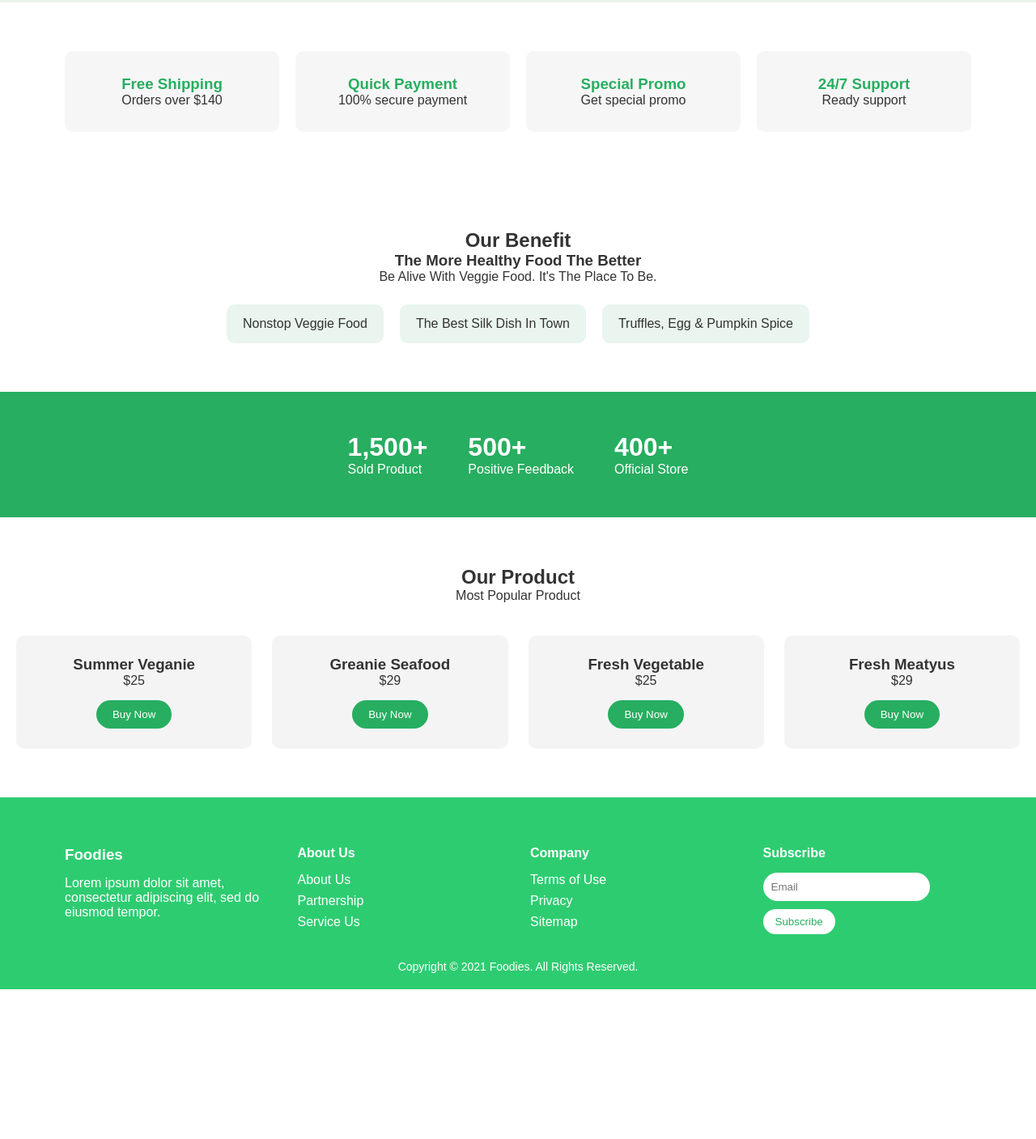
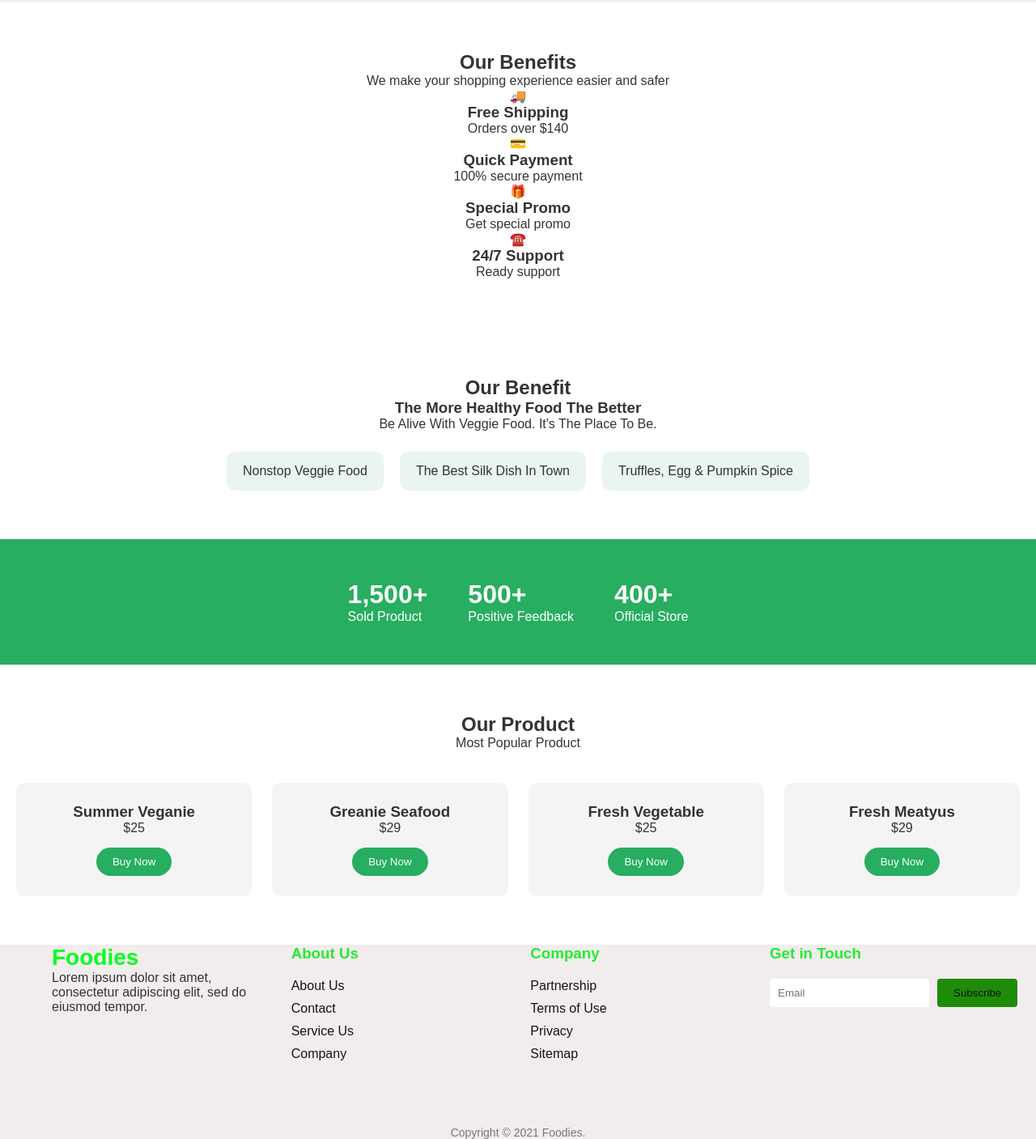
Before and after one commit to Aynal7411/assignment-2, a plain HTML site: page foody.html in a window 1280 px wide. Shown: the part 508-1915 px from the top of the page at 81% size. Before the commit the page ends 1730 px from the top, so only its background shows below. Drawn offline with Linux system fonts and the light colour scheme.

Commit message:
some change

```diff
--- a/foody.html
+++ b/foody.html
@@ -34,25 +34,43 @@
   </section>
 
   <!-- 🛒 Features Section -->
-  <section class="features">
-    <div class="feature">
+  <!-- Benefits Section -->
+<section class="benefits">
+  <div class="container">
+    <h2 class="section-title">Our Benefits</h2>
+    <p class="section-subtitle">We make your shopping experience easier and safer</p>
+
+    <div class="benefit-grid">
+      <!-- Card 1 -->
+      <div class="benefit-card">
+        <div class="icon">🚚</div>
         <h3>Free Shipping</h3>
         <p>Orders over $140</p>
       </div>
-    <div class="feature">
+
+      <!-- Card 2 -->
+      <div class="benefit-card">
+        <div class="icon">💳</div>
         <h3>Quick Payment</h3>
         <p>100% secure payment</p>
       </div>
-    <div class="feature">
+
+      <!-- Card 3 -->
+      <div class="benefit-card">
+        <div class="icon">🎁</div>
         <h3>Special Promo</h3>
         <p>Get special promo</p>
       </div>
-    <div class="feature">
+
+      <!-- Card 4 -->
+      <div class="benefit-card">
+        <div class="icon">☎️</div>
         <h3>24/7 Support</h3>
         <p>Ready support</p>
       </div>
+    </div>
+  </div>
 </section>
-
   <!-- 🥗 Benefits Section -->
   <section class="benefits">
     <h2>Our Benefit</h2>
@@ -111,38 +129,47 @@
   </section>
 
   <!-- 🌍 Footer -->
-  <footer>
+ <footer class="footer">
   <div class="footer-container">
     <div class="footer-col">
-        <h3>Foodies</h3>
+      <h2 class="footer-logo">Foodies</h2>
       <p>Lorem ipsum dolor sit amet, consectetur adipiscing elit, sed do eiusmod tempor.</p>
     </div>
+
     <div class="footer-col">
-        <h4>About Us</h4>
+      <h3>About Us</h3>
       <ul>
-          <li>About Us</li>
-          <li>Partnership</li>
-          <li>Service Us</li>
+        <li><a href="#">About Us</a></li>
+        <li><a href="#">Contact</a></li>
+        <li><a href="#">Service Us</a></li>
+        <li><a href="#">Company</a></li>
       </ul>
     </div>
+
     <div class="footer-col">
-        <h4>Company</h4>
+      <h3>Company</h3>
       <ul>
-          <li>Terms of Use</li>
-          <li>Privacy</li>
-          <li>Sitemap</li>
+        <li><a href="#">Partnership</a></li>
+        <li><a href="#">Terms of Use</a></li>
+        <li><a href="#">Privacy</a></li>
+        <li><a href="#">Sitemap</a></li>
       </ul>
     </div>
+
     <div class="footer-col">
-        <h4>Subscribe</h4>
-        <input type="email" placeholder="Email" />
-        <button>Subscribe</button>
+      <h3>Get in Touch</h3>
+      <form class="subscribe-form">
+        <input type="email" placeholder="Email" required>
+        <button type="submit">Subscribe</button>
+      </form>
     </div>
   </div>
+
   <p class="copyright">
-      Copyright © 2021 Foodies. All Rights Reserved.
+    Copyright © 2021 Foodies.
   </p>
 </footer>
 
+
 </body>
 </html>
--- a/style.css
+++ b/style.css
@@ -17,7 +17,7 @@ body {
   align-items: center;
   padding: 20px 60px;
   background: oklab(98.331% -0.0024 0.00053 / 0.938);
-  color: #2daf4d;
+  color:#06C167;
 }
 
 .navbar .logo {
@@ -170,54 +170,84 @@ body {
 }
 
 /* 🌍 Footer */
-footer {
-  background: #2ecc71;
-  color: #fff;
-  padding: 60px 80px 20px;
+.footer {
+  background-color: hwb(0 93% 5%);
+  color:#FFFFFF
+  padding: 60px 0 20px;
+  font-family: 'Poppins', sans-serif;
 }
 
 .footer-container {
-  display: grid;
-  grid-template-columns: repeat(4, 1fr);
-  gap: 30px;
+  width: 90%;
+  max-width: 1200px;
+  margin: auto;
+  display: flex;
+  flex-wrap: wrap;
+  justify-content: space-between;
 }
 
-.footer-col h4, .footer-col h3 {
-  margin-bottom: 15px;
+.footer-col {
+  width: 23%;
+  margin-bottom: 30px;
 }
 
-.footer-col input {
-  padding: 10px;
-  border: none;
-  border-radius: 20px;
-  width: 80%;
+.footer-logo {
+  font-size: 28px;
+  font-weight: bold;
+  color: lch(87.82% 115.3 137.59);
+}
+
+.footer-col h3 {
+  margin-bottom: 20px;
+  color: hsl(123, 83%, 53%);
+}
+
+.footer-col ul {
+  list-style: none;
+  padding: 0;
+}
+
+.footer-col ul li {
   margin-bottom: 10px;
 }
 
-.footer-col button {
-  background: #fff;
-  color: #27ae60;
+.footer-col ul li a {
+  color: hsl(0, 2%, 8%);
+  text-decoration: none;
+  transition: 0.3s;
+}
+
+.footer-col ul li a:hover {
+  color: #fff;
+}
+
+.subscribe-form {
+  display: flex;
+  gap: 10px;
+}
+
+.subscribe-form input {
+  padding: 10px;
   border: none;
-  padding: 8px 15px;
-  border-radius: 20px;
+  border-radius: 4px;
+}
+
+.subscribe-form button {
+  background-color: hwb(110 3% 45%);
+  border: none;
+  color: #111;
+  padding: 10px 20px;
+  border-radius: 4px;
   cursor: pointer;
 }
 
-.footer-col button:hover {
-  background: #1e8449;
-  color: #fff;
+.subscribe-form button:hover {
+  background-color: #ffc94d;
 }
 
-footer ul {
-  list-style: none;
+.copyright {
+  text-align: center;
+  margin-top: 40px;
+  font-size: 14px;
+  color: #777;
 }
-
-footer ul li {
-  margin-bottom: 8px;
-}
-
-footer .copyright {
-  text-align: center;
-  margin-top: 30px;
-  font-size: 14px;
-}
```
Also changed, not shown: 1 other file. Lines whose indentation alone changed are shown as unchanged.
